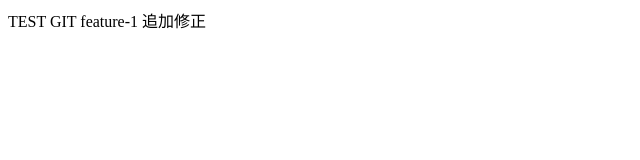
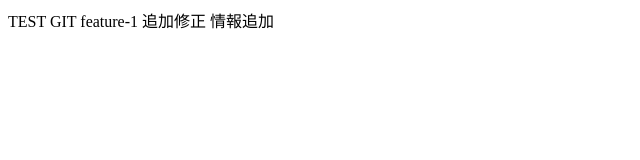
Before and after one commit to kazumasa-t/comit_test, a plain HTML site: page index.html in a window 1280 px wide. Shown: the whole page, without its empty margins (0-640 px from the left). Drawn offline with Linux system fonts and the light colour scheme.

Commit message:
コミット8/23

```diff
--- a/index.html
+++ b/index.html
@@ -6,5 +6,6 @@
 	</head>
 	<body>
 		TEST GIT feature-1 追加修正
+		情報追加
 	</body>
 </html>
```
